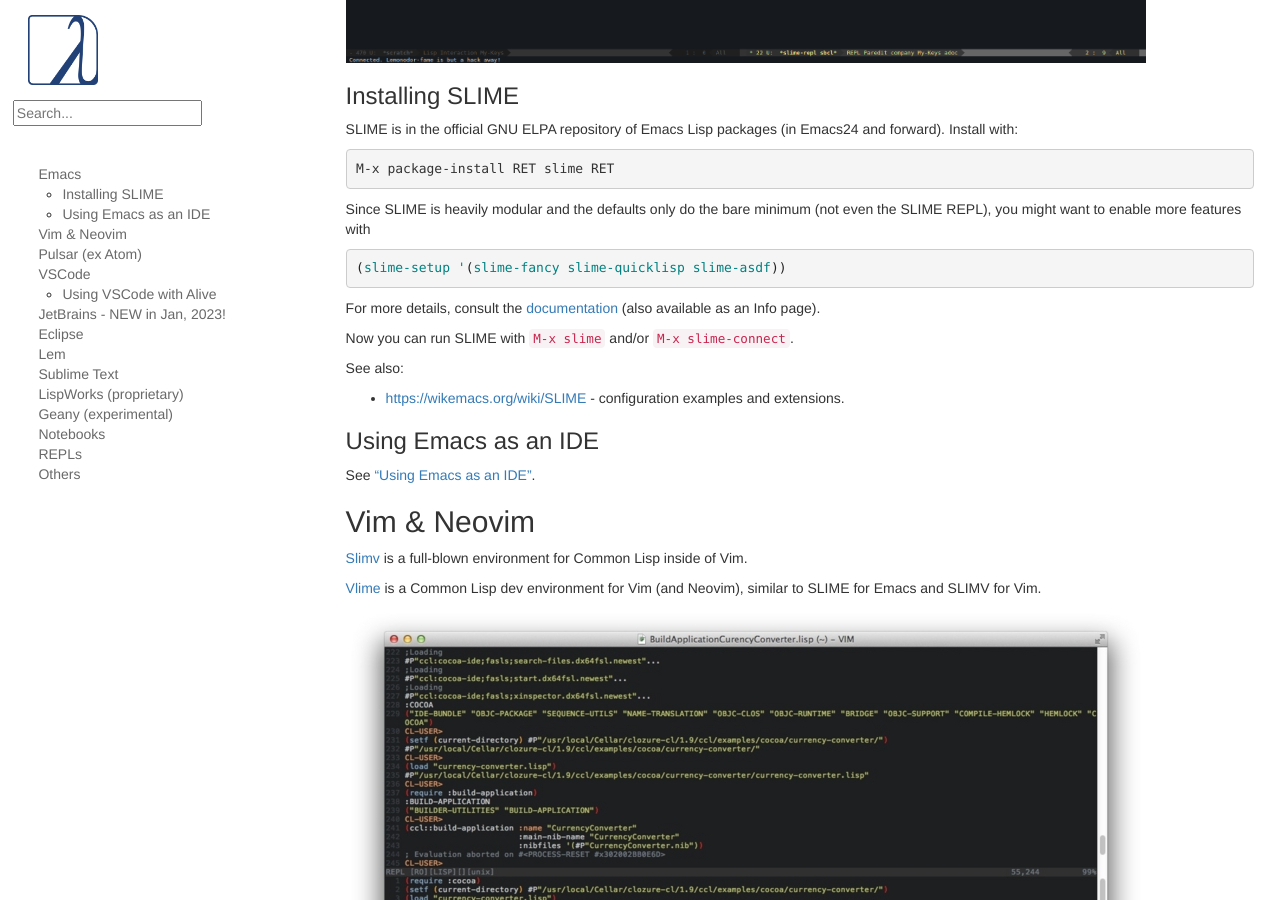
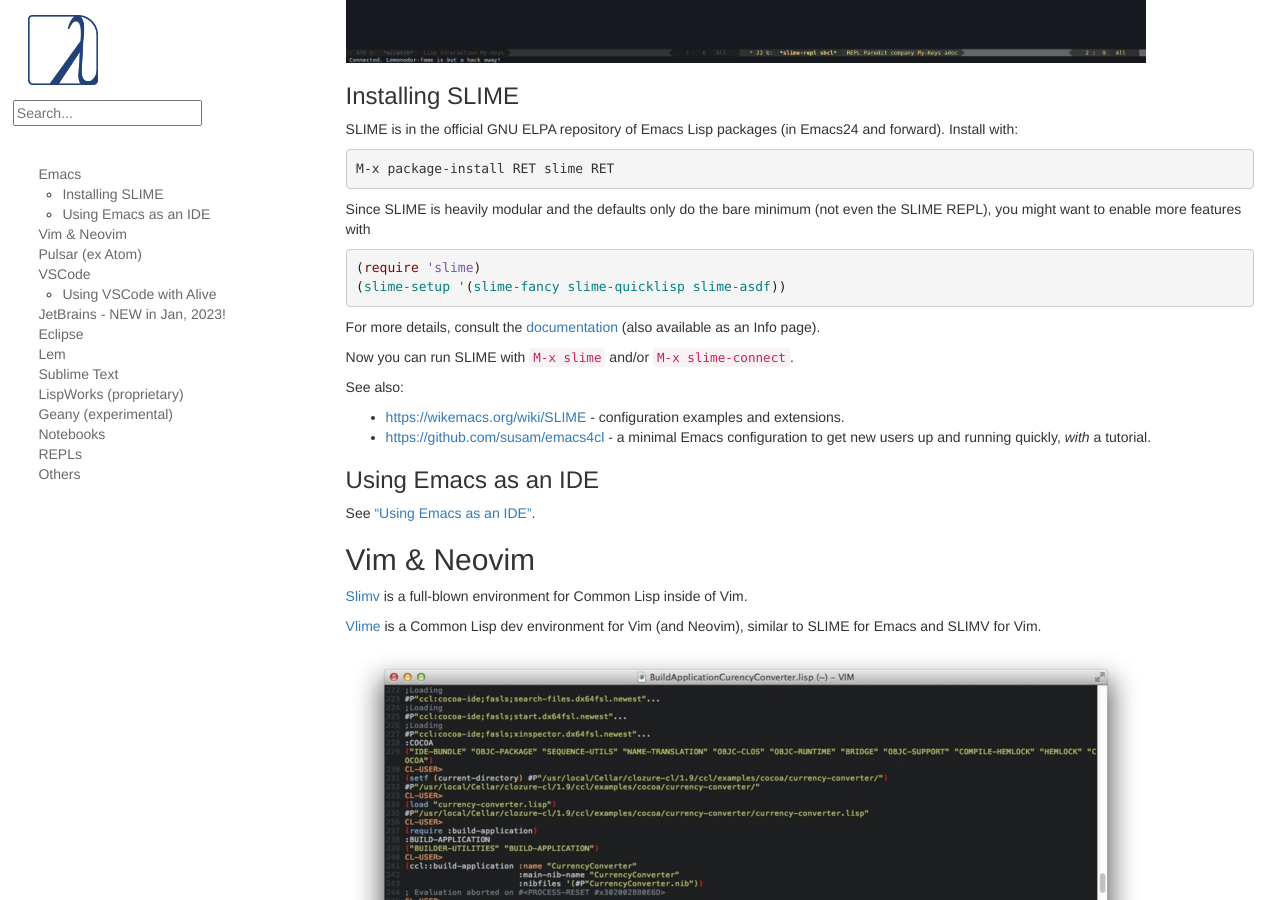
Before and after one commit to LispCookbook/cl-cookbook, a Jekyll site: the page built from editor-support.md, in a window 1280 px wide and 900 px high, scrolled down 738 px. Built offline with Jekyll 4.4.1, drawn with Linux system fonts in a browser that asks for light colours.

Commit message:
Improve Emacs instructions, point users to an emacs quickstart.
I've used emacs for more than a decade, but I found this quickstart to be the best I've seen in a long time and it worked flawlessly for me.

```diff
--- a/editor-support.md
+++ b/editor-support.md
@@ -29,6 +29,7 @@
 even the SLIME REPL), you might want to enable more features with
 
 ~~~lisp
+(require 'slime)
 (slime-setup '(slime-fancy slime-quicklisp slime-asdf))
 ~~~
 
@@ -41,6 +42,7 @@
 See also:
 
 * [https://wikemacs.org/wiki/SLIME](https://wikemacs.org/wiki/SLIME) - configuration examples and extensions.
+* [https://github.com/susam/emacs4cl](https://github.com/susam/emacs4cl) - a minimal Emacs configuration to get new users up and running quickly, *with* a tutorial.
 
 
 ### Using Emacs as an IDE
```
